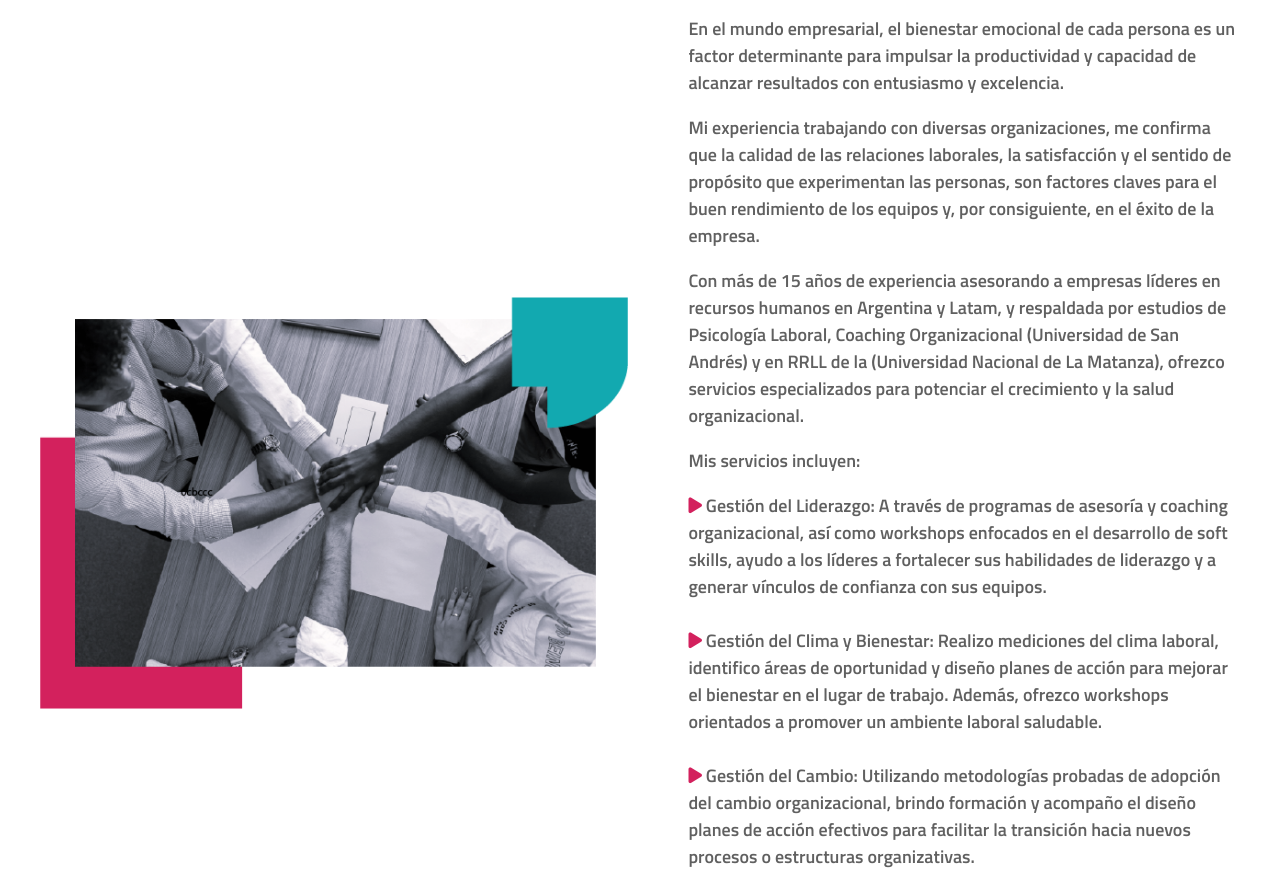
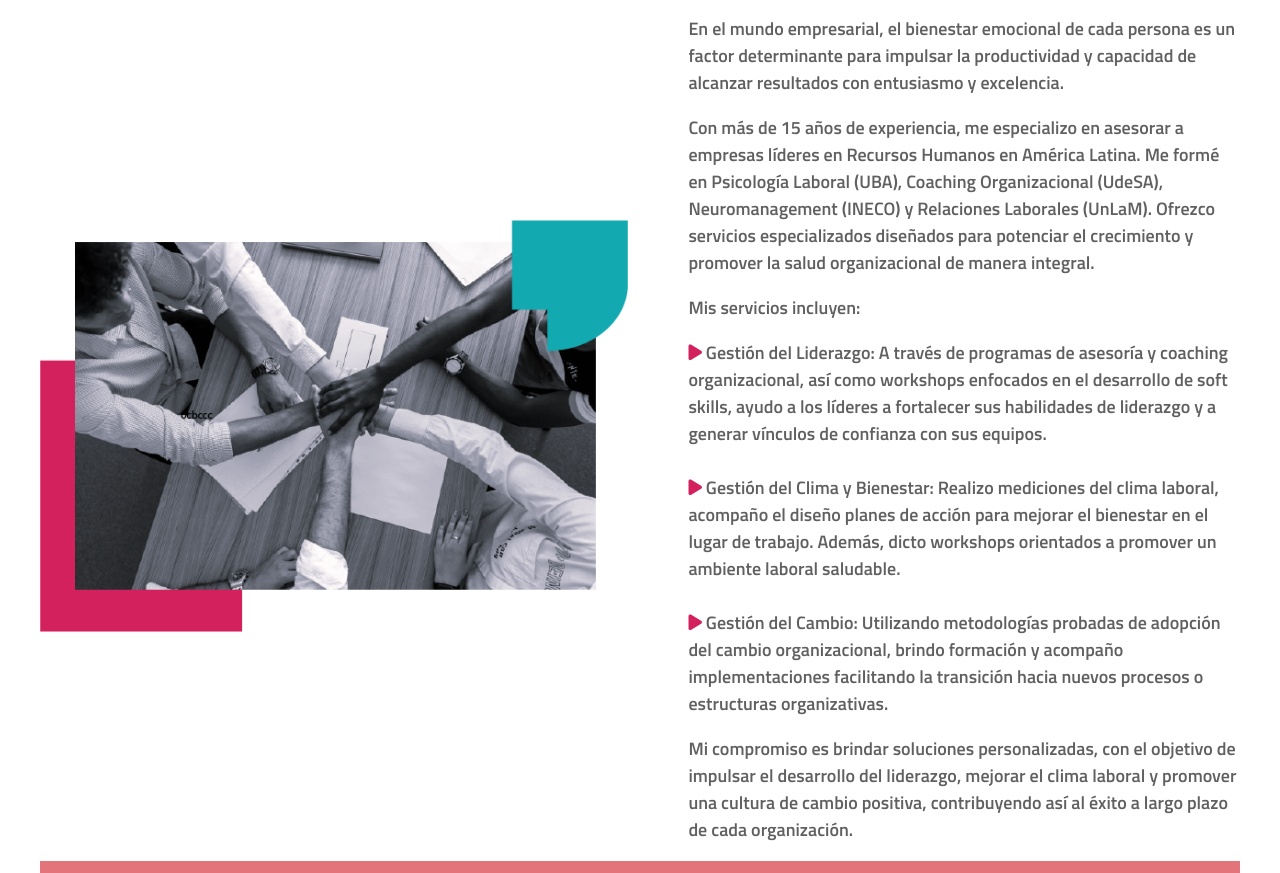
Before and after one commit to roldanalfredo/webnatalia, a plain HTML site: page secciones/servicios.html in a window 1280 px wide. Shown: the part 1932-2805 px from the top of the page. Drawn offline with Linux system fonts and the light colour scheme.

Commit message:
texto consultoria

```diff
--- a/css/styles.css
+++ b/css/styles.css
@@ -615,9 +615,9 @@ CONTACTO
 ******************************************
 */
 
-.contacto-body{
-    /* min-height: 90vh; */
-}
+/* .contacto-body{
+    min-height: 90vh;
+} */
 
 
 .formulario-content {
--- a/secciones/servicios.html
+++ b/secciones/servicios.html
@@ -105,44 +105,21 @@
           </div>
           <div class="servicios-texto">
             <p>
-              En el mundo empresarial, el bienestar emocional de cada persona es un factor determinante para impulsar la
-              productividad y capacidad de alcanzar resultados con entusiasmo y excelencia.
+              En el mundo empresarial, el bienestar emocional de cada persona es un factor determinante para impulsar la productividad y capacidad de alcanzar resultados con entusiasmo y excelencia.
             </p>
             <p>
-              Mi experiencia trabajando con diversas organizaciones, me confirma que la calidad de las relaciones
-              laborales, la satisfacción y el sentido de propósito que experimentan las personas, son factores claves
-              para el buen rendimiento de los equipos y, por consiguiente, en el éxito de la empresa.
-            </p>
-            <p>
-
-
-              Con más de 15 años de experiencia asesorando a empresas líderes en recursos humanos en Argentina y Latam,
-              y respaldada por estudios de Psicología Laboral, Coaching Organizacional (Universidad de San Andrés) y en
-              RRLL de la (Universidad Nacional de La Matanza), ofrezco servicios especializados para potenciar el
-              crecimiento y la salud organizacional.
+              Con más de 15 años de experiencia, me especializo en asesorar a empresas líderes en Recursos Humanos en América Latina. Me formé en Psicología Laboral (UBA), Coaching Organizacional (UdeSA), Neuromanagement (INECO) y Relaciones Laborales (UnLaM). Ofrezco servicios especializados diseñados para potenciar el crecimiento y promover la salud organizacional de manera integral.
             </p>
             <p>
               Mis servicios incluyen:
             </p>
             <p>
-              <i class="fa-solid fa-play"></i> Gestión del Liderazgo: A través de programas de asesoría y coaching
-              organizacional, así como workshops
-              enfocados en el desarrollo de soft skills, ayudo a los líderes a fortalecer sus habilidades de liderazgo y
-              a generar vínculos de confianza con sus equipos. <br> <br>
-              <i class="fa-solid fa-play"></i> Gestión del Clima y Bienestar: Realizo mediciones del clima laboral,
-              identifico áreas de oportunidad y
-              diseño planes de acción para mejorar el bienestar en el lugar de trabajo. Además, ofrezco workshops
-              orientados a promover un ambiente laboral saludable. <br> <br>
-              <i class="fa-solid fa-play"></i> Gestión del Cambio: Utilizando metodologías probadas de adopción del
-              cambio organizacional, brindo
-              formación y acompaño el diseño planes de acción efectivos para facilitar la transición hacia nuevos
-              procesos o estructuras organizativas.
+              <i class="fa-solid fa-play"></i> Gestión del Liderazgo: A través de programas de asesoría y coaching organizacional, así como workshops enfocados en el desarrollo de soft skills, ayudo a los líderes a fortalecer sus habilidades de liderazgo y a generar vínculos de confianza con sus equipos. <br> <br>
+              <i class="fa-solid fa-play"></i> Gestión del Clima y Bienestar: Realizo mediciones del clima laboral, acompaño el diseño planes de acción para mejorar el bienestar en el lugar de trabajo. Además, dicto workshops orientados a promover un ambiente laboral saludable. <br> <br>
+              <i class="fa-solid fa-play"></i> Gestión del Cambio: Utilizando metodologías probadas de adopción del cambio organizacional, brindo formación y acompaño implementaciones facilitando la transición hacia nuevos procesos o estructuras organizativas.
             </p>
             <p>
-
-              Mi compromiso es brindar soluciones personalizadas, con el objetivo de impulsar el desarrollo del
-              liderazgo, mejorar el clima laboral y promover una cultura de cambio positiva, contribuyendo así al éxito
-              a largo plazo de cada organización.
+              Mi compromiso es brindar soluciones personalizadas, con el objetivo de impulsar el desarrollo del liderazgo, mejorar el clima laboral y promover una cultura de cambio positiva, contribuyendo así al éxito a largo plazo de cada organización.
             </p>
           </div>
         </div>
```
